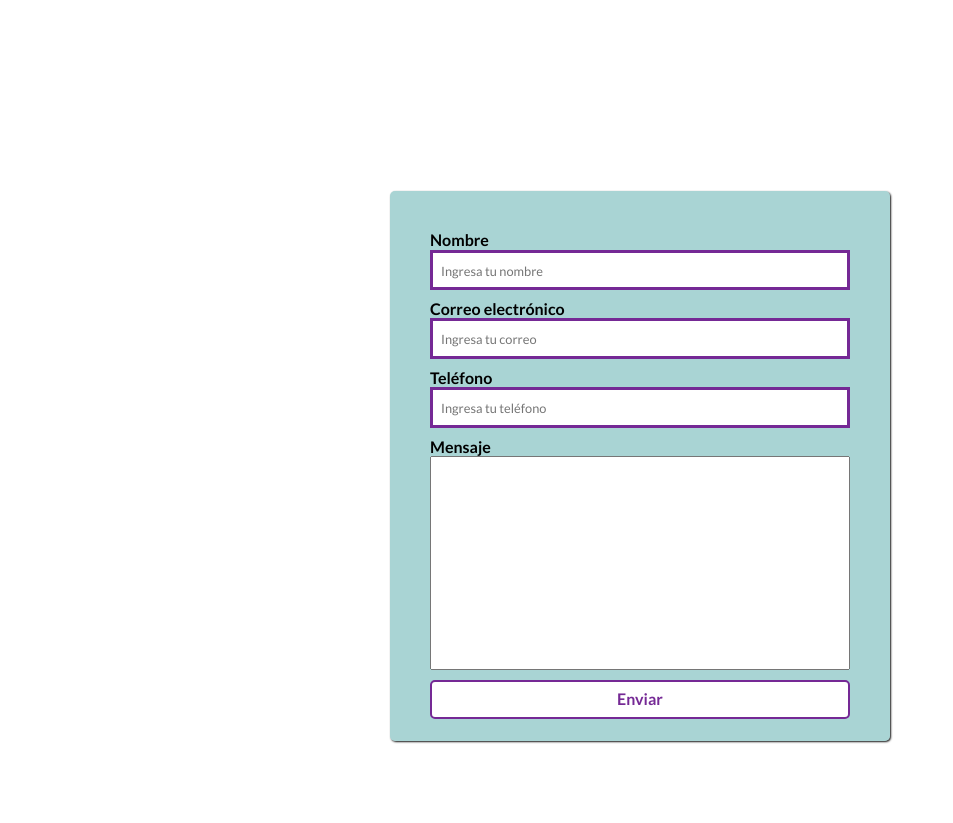
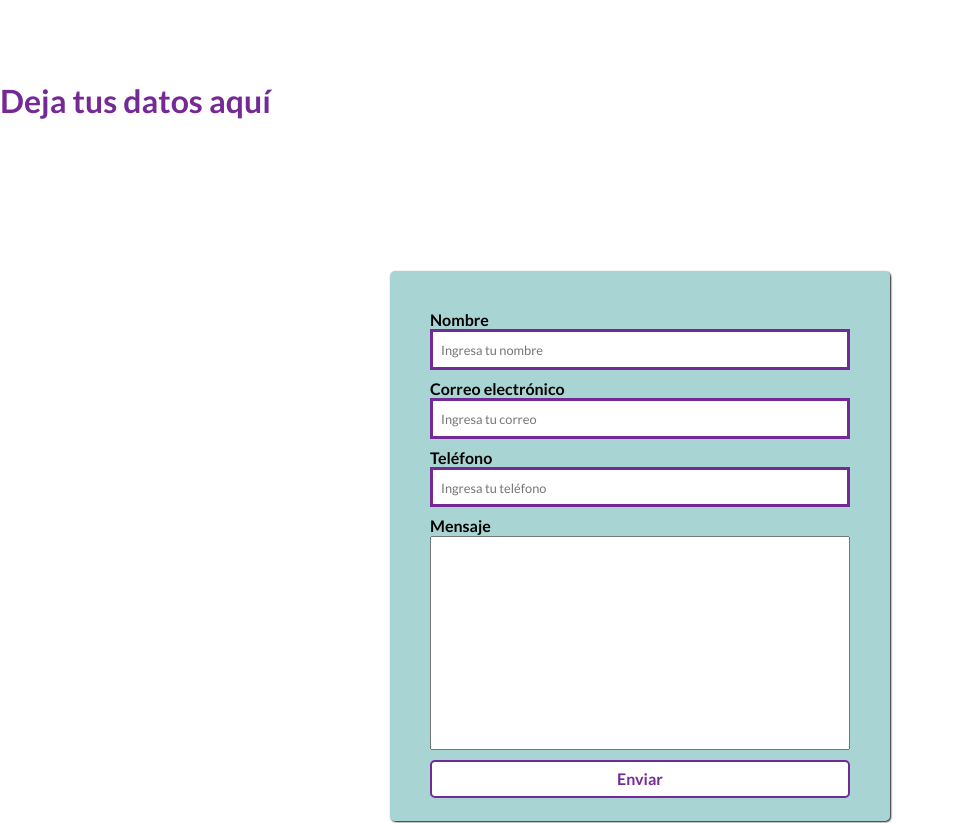
Before and after one commit to dianagonzalez-ps/Animalandia, a plain HTML site: page views/contacto.html in a window 1280 px wide. Shown: the part 1086-1909 px from the top of the page, without its empty margins (0-953 px from the left). Drawn offline with Linux system fonts and the light colour scheme.

Commit message:
animalandia

```diff
--- a/assets/css/estilos.css
+++ b/assets/css/estilos.css
@@ -270,10 +270,8 @@ footer{
     border-radius: 50%;
 
 }
-
 #cards{
     padding: 2em;
-
 }
 
 .card{
@@ -284,7 +282,6 @@ footer{
 .card img{
     margin: 5px;
     width: 350px;
-
 }
 
 #contact{
@@ -293,6 +290,8 @@ footer{
     justify-content: center;
     align-items: center;
     height: 100vh;
+    flex-wrap: wrap;
+
 }
 
 .form-contact h1{
--- a/views/contacto.html
+++ b/views/contacto.html
@@ -42,7 +42,7 @@
         </section>
 
 
-        <a href="index.html"></a>
+        <h1 class="text-contact">Deja tus datos aquí</h1>
         <section id="contact">
             <form action="" method="" class="form-contact">
                 <div class="form-group">
```
